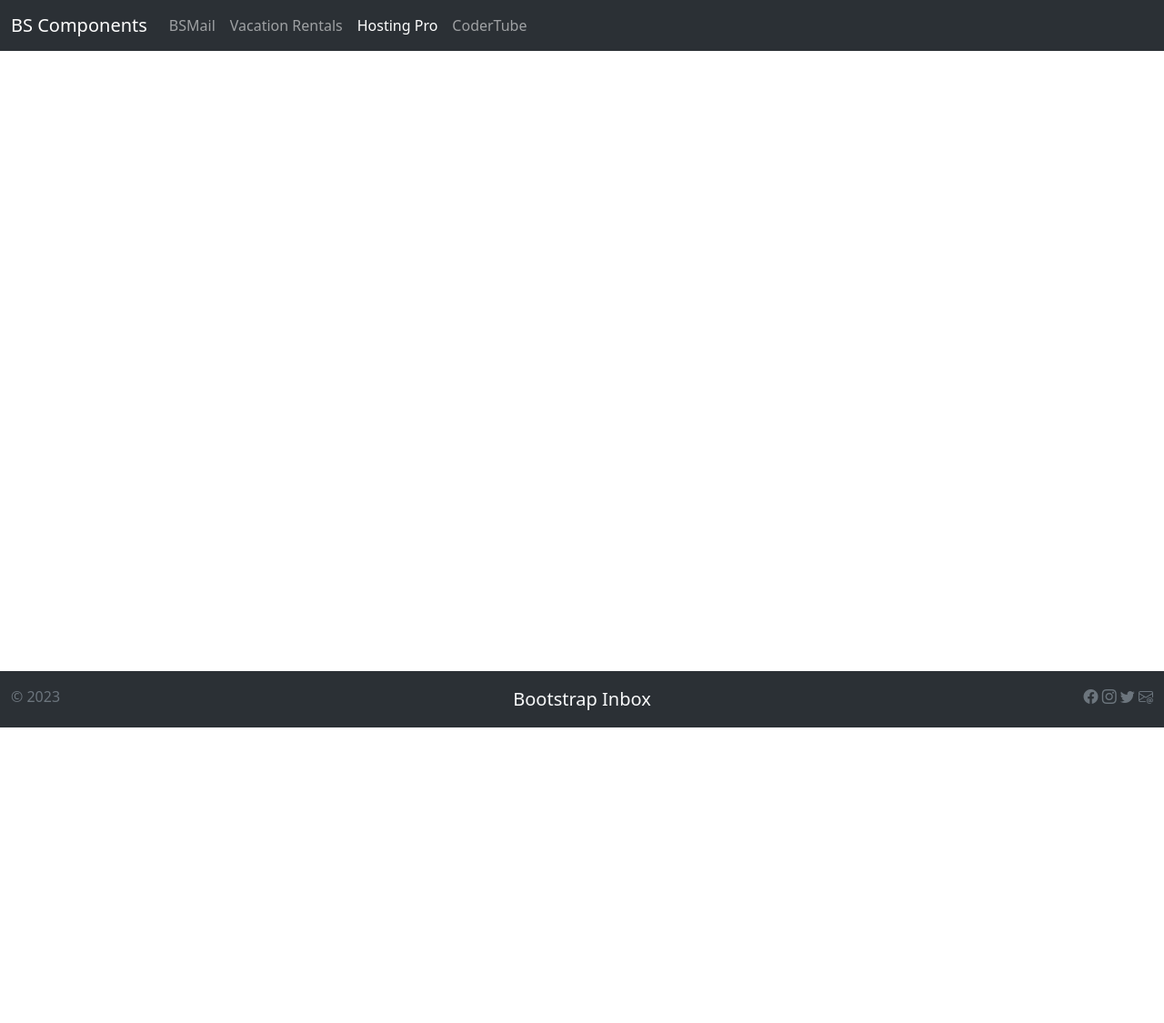
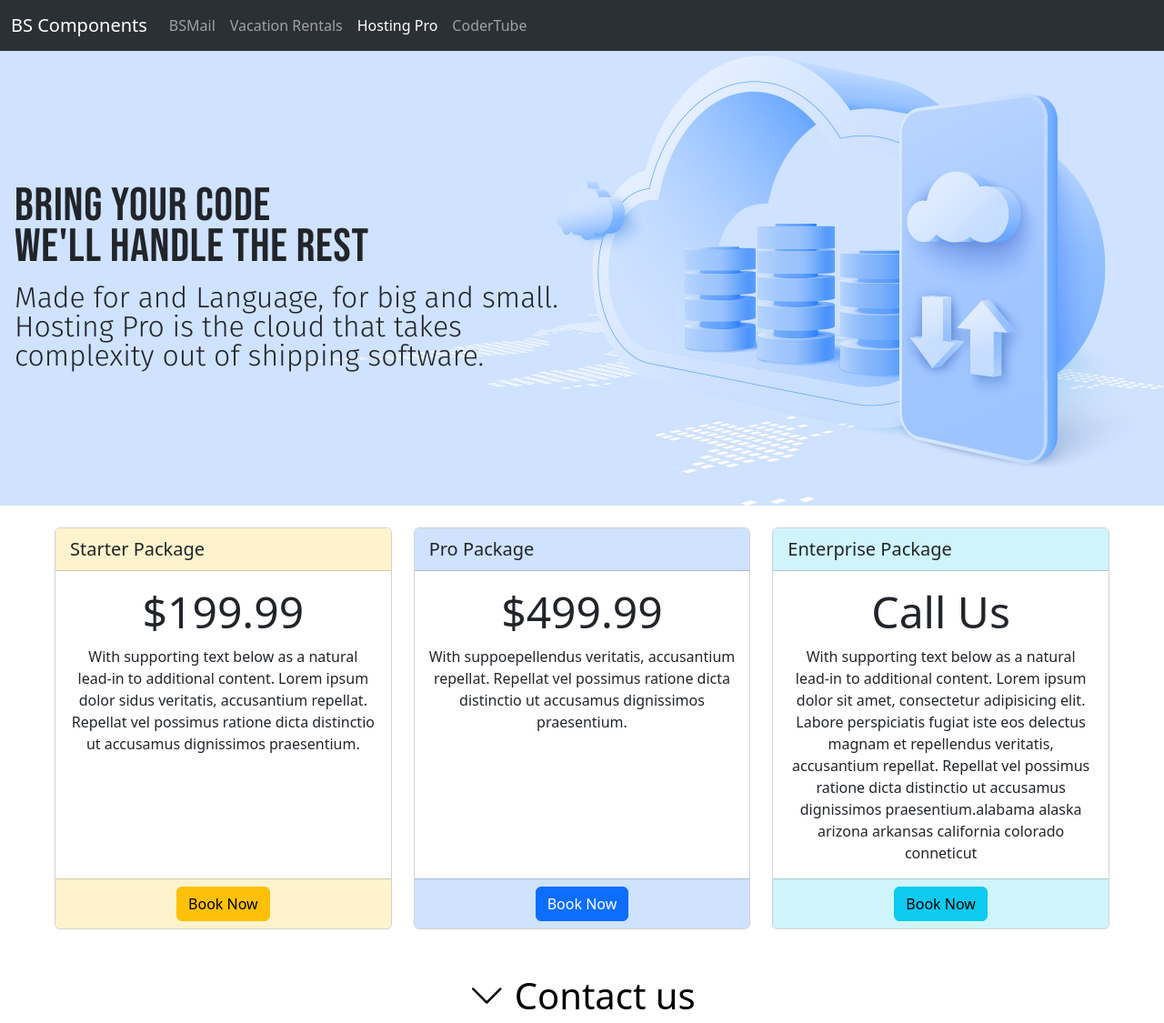
Before and after one commit to A-Balan/Bootstrap-Components, a plain HTML site: page hosting.html in a window 1280 px wide. Shown: the top 1125 px of the page at 91% size. Before the commit the page ends 800 px from the top, so only its background shows below. Drawn offline with nearby package versions, Linux system fonts and the light colour scheme.

Commit message:
hosting page

```diff
--- /dev/null
+++ b/css/hosting.css
@@ -0,0 +1,127 @@
+/*
+font-family: 'Bebas Neue', sans-serif;
+font-family: 'Fira Sans', sans-serif;
+*/
+
+:root {
+    --cf-heading-font: 'Bebas Neue', sans-serif;
+    --cf-subtitle-font: 'Fira Sans', sans-serif;
+}
+
+.mainHeader {
+    background-image: url(/img/HostingPro/HostingPro576.png);
+    background-color: var(--bs-primary-bg-subtle);
+    height: 200px;
+    background-position: right top;
+    background-repeat: no-repeat;
+}
+
+.mainHeader-content {
+
+}
+
+.mainHeader-wrapper {
+    padding-left: 1rem;
+    padding-right: 1rem;
+    width: 50%;
+}
+
+.mainTitle {
+    font-family: var(--cf-heading-font);
+    font-size: 1.5rem;
+    line-height: 1.2rem;
+    letter-spacing: 0.05rem;
+}
+
+.subTitle {
+    font-family: var(--cf-subtitle-font);
+    font-size: .8rem;
+    font-weight: 300;
+}
+
+/* // X-Small devices (portrait phones, less than 576px) */
+/* // No media query for `xs` since this is the default in Bootstrap */
+
+/* // Small devices (landscape phones, 576px and up) */
+ @media (min-width: 576px) {
+    .mainHeader {
+        background-image: url(/img/HostingPro/HostingPro768.png);
+    }
+
+
+    .mainTitle {
+        font-size: 2.2rem;
+        line-height: 1.8rem;
+
+    }
+
+    .subTitle {
+        font-size: 1.1rem;
+        line-height: 1.1rem;
+        font-weight: 300;
+    }
+
+  }
+
+/* // Medium devices (tablets, 768px and up) */
+@media (min-width: 768px) {
+    .mainHeader {
+        background-image: url(/img/HostingPro/HostingPro992.png);
+        height: 300px;
+    }
+
+
+    .mainTitle {
+        font-size: 2.5rem;
+        line-height: 2rem;
+
+    }
+
+    .subTitle {
+        font-size: 1.5rem;
+        line-height: 1.5rem;
+        font-weight: 300;
+    }
+ }
+
+/* // Large devices (desktops, 992px and up) */
+ @media (min-width: 992px) {
+    .mainHeader {
+        background-image: url(/img/HostingPro/HostingPro1200.png);
+        height: 400px;
+    }
+
+
+    .mainTitle {
+        font-size: 2.9rem;
+        line-height: 2.5rem;
+
+    }
+
+    .subTitle {
+        font-size: 1.8rem;
+        line-height: 1.8rem;
+        font-weight: 300;
+    }
+  }
+
+/* // X-Large devices (large desktops, 1200px and up) */
+@media (min-width: 1200px) {
+    .mainHeader {
+        background-image: url(/img/HostingPro/HostingPro2560.png);
+        height: 500px;
+    }
+
+
+    .mainTitle {
+        font-size: 3.2rem;
+        line-height: 2.8rem;
+
+    }
+
+    .subTitle {
+        font-size: 2rem;
+        line-height: 2rem;
+        font-weight: 300;
+    }
+ }
--- a/hosting.html
+++ b/hosting.html
@@ -1,19 +1,32 @@
 <!DOCTYPE html>
 <html lang="en">
+
 <head>
   <meta charset="UTF-8">
   <meta name="viewport" content="width=device-width, initial-scale=1.0 shrink-to-fit">
   <title>BSMail</title>
-    <link href="https://cdn.jsdelivr.net/npm/bootstrap@5.3.0/dist/css/bootstrap.min.css" rel="stylesheet" integrity="sha384-9ndCyUaIbzAi2FUVXJi0CjmCapSmO7SnpJef0486qhLnuZ2cdeRhO02iuK6FUUVM" crossorigin="anonymous">
+  <link href="https://cdn.jsdelivr.net/npm/bootstrap@5.3.0/dist/css/bootstrap.min.css" rel="stylesheet"
+    integrity="sha384-9ndCyUaIbzAi2FUVXJi0CjmCapSmO7SnpJef0486qhLnuZ2cdeRhO02iuK6FUUVM" crossorigin="anonymous">
   <link rel="stylesheet" href="https://cdn.jsdelivr.net/npm/bootstrap-icons@1.10.5/font/bootstrap-icons.css">
+  <!-- google fonts -->
+  <link rel="preconnect" href="https://fonts.googleapis.com">
+  <link rel="preconnect" href="https://fonts.gstatic.com" crossorigin>
+  <link
+    href="https://fonts.googleapis.com/css2?family=Bebas+Neue&family=Fira+Sans:wght@100;200;300;400;500&display=swap"
+    rel="stylesheet">
+  <!-- overall site css we made -->
   <link rel="stylesheet" href="/css/site.css">
+  <!-- hosting page specific css -->
+  <link rel="stylesheet" href="/css/hosting.css">
 </head>
+
 <body>
-    <header>
+
   <nav class="navbar navbar-expand-sm bg-body-tertiary" data-bs-theme="dark">
     <div class="container-fluid">
       <a class="navbar-brand" href="/index.html">BS Components</a>
-              <button class="navbar-toggler" type="button" data-bs-toggle="collapse" data-bs-target="#navbarNav" aria-controls="navbarNav" aria-expanded="false" aria-label="Toggle navigation">
+      <button class="navbar-toggler" type="button" data-bs-toggle="collapse" data-bs-target="#navbarNav"
+        aria-controls="navbarNav" aria-expanded="false" aria-label="Toggle navigation">
         <span class="navbar-toggler-icon"></span>
       </button>
       <div class="collapse navbar-collapse" id="navbarNav">
@@ -34,9 +47,129 @@
       </div>
     </div>
   </nav>
+
+  <header class="container-xxl p-0">
+    <div class="mainHeader">
+      <div class="mainHeader-content h-100 d-flex align-items-center justify-content-start">
+        <div class="mainHeader-wrapper">
+
+          <div class="mainTitle">Bring Your Code</div>
+
+          <div class="mainTitle">We'll Handle the Rest</div>
+
+          <div class="subTitle mt-3">Made for and Language, for big and small. Hosting Pro is the cloud that takes
+            complexity out of shipping software.</div>
+        </div>
+      </div>
+    </div>
   </header>
 
-    <main class="container"></main>
+  <main class="container-xxl">
+    <!--packages  -->
+
+    <div class="row my-2 gy-3 px-5">
+      <div class="col-lg-4 col-sm-6">
+          <div class="card h-100">
+              <div class="card-header bg-warning-subtle lead">
+                  Starter Package
+              </div>
+              <div class="card-body text-center">
+                  <h5 class="card-title display-5">$199.99</h5>
+                  <p class="card-text">With supporting text below as a natural lead-in to additional content.
+                      Lorem ipsum dolor sidus veritatis, accusantium repellat. Repellat vel
+                      possimus ratione dicta distinctio ut accusamus dignissimos praesentium.</p>
+              </div>
+              <div class="card-footer bg-warning-subtle text-center">
+                  <a href="#" class="btn btn-warning">Book Now</a>
+              </div>
+          </div>
+      </div>
+      <div class="col-lg-4 col-sm-6">
+          <div class="card h-100">
+              <div class="card-header bg-primary-subtle lead">
+                  Pro Package
+              </div>
+              <div class="card-body text-center">
+                  <h5 class="card-title display-5">$499.99</h5>
+                  <p class="card-text">With suppoepellendus veritatis, accusantium repellat. Repellat vel
+                      possimus ratione dicta distinctio ut accusamus dignissimos praesentium.</p>
+              </div>
+              <div class="card-footer bg-primary-subtle text-center">
+                  <a href="#" class="btn btn-primary">Book Now</a>
+              </div>
+
+          </div>
+      </div>
+      <div class="col-lg-4 col-sm-12">
+          <div class="card h-100">
+              <div class="card-header bg-info-subtle lead">
+                  Enterprise Package
+              </div>
+              <div class="card-body text-center">
+                  <h5 class="card-title display-5">Call Us</h5>
+                  <p class="card-text">With supporting text below as a natural lead-in to additional content.
+                      Lorem ipsum dolor sit amet, consectetur adipisicing elit. Labore perspiciatis fugiat
+                      iste eos delectus magnam et repellendus veritatis, accusantium repellat. Repellat vel
+                      possimus ratione dicta distinctio ut accusamus dignissimos praesentium.alabama alaska arizona arkansas california colorado conneticut</p>
+              </div>
+              <div class="card-footer bg-info-subtle text-center">
+                  <a href="#" class="btn btn-info">Book Now</a>
+              </div>
+          </div>
+      </div>
+  </div>
+
+    <!-- contact form button -->
+
+    <div class="text-center mt-5 mb-3">
+      <button class="bg-transparent border-0 display-6" type="button" data-bs-toggle="collapse"
+        data-bs-target="#collapseExample" aria-expanded="false" aria-controls="collapseExample">
+        <i class="bi bi-chevron-down"></i> Contact us
+      </button>
+
+      <!-- contact form -->
+      <div class="collapse" id="collapseExample">
+        <div class="card card-body mt-2">
+          <form action="#">
+            <div class="row row-cols-1">
+              <div class="col col-md-6">
+                <label for="FirstName" class="form-label">First Name</label>
+                <input aria-label="First Name" class="form-control" name="FirstName" id="FirstName" type="text"
+                  placeholder="First Name" required />
+              </div>
+              <div class="col col-md-6">
+                <label for="LastName" class="form-label">Last Name</label>
+                <input aria-label="Last Name" class="form-control" name="LastName" id="LastName" type="text"
+                  placeholder="Last Name" required />
+              </div>
+              <div class="col col-md-6">
+                <label for="Email" class="form-label">Email</label>
+                <input aria-label="Email" class="form-control" name="Email" id="Email" type="email" placeholder="email"
+                  required />
+              </div>
+              <div class="col col-md-6">
+                <label for="Phone" class="form-label">Phone</label>
+                <input aria-label="Phone" class="form-control" name="Phone" id="Phone" type="tel" placeholder="Phone" />
+              </div>
+              <div class="col text-start mt-2">
+                <label for="Subject" class="form-label">Subject</label>
+                <input aria-label="Subject" class="form-control" name="Subject" id="Subject" type="text"
+                  placeholder="Subject" required />
+              </div>
+              <div class="col text-start mt-2">
+                <label for="Message" class="form-label">Message</label>
+                <textarea aria-label="Message" class="form-control" name="Message" id="Message" type="tel"
+                  placeholder="Message" rows="4"></textarea>
+              </div>
+              <div class="text-end">
+                <button type="submit" class="btn btn-primary mt-2">Submit</button>
+              </div>
+            </div>
+          </form>
+        </div>
+      </div>
+    </div>
+  </main>
 
   <footer class="container-fluid bg-body-tertiary" data-bs-theme="dark">
     <div class="row row-cols-1 row-cols-md-3 text-center py-3">
@@ -51,6 +184,9 @@
       </div>
     </div>
   </footer>
-    <script src="https://cdn.jsdelivr.net/npm/bootstrap@5.3.0/dist/js/bootstrap.bundle.min.js" integrity="sha384-geWF76RCwLtnZ8qwWowPQNguL3RmwHVBC9FhGdlKrxdiJJigb/j/68SIy3Te4Bkz" crossorigin="anonymous"></script>
+  <script src="https://cdn.jsdelivr.net/npm/bootstrap@5.3.0/dist/js/bootstrap.bundle.min.js"
+    integrity="sha384-geWF76RCwLtnZ8qwWowPQNguL3RmwHVBC9FhGdlKrxdiJJigb/j/68SIy3Te4Bkz"
+    crossorigin="anonymous"></script>
 </body>
+
 </html>
```
Also changed, not shown: img/HostingPro/HostingPro1200.png (added), img/HostingPro/HostingPro2560.png (added), img/HostingPro/HostingPro576.png (added), img/HostingPro/HostingPro768.png (added), img/HostingPro/HostingPro992.png (added). Lines whose indentation alone changed are shown as unchanged.
